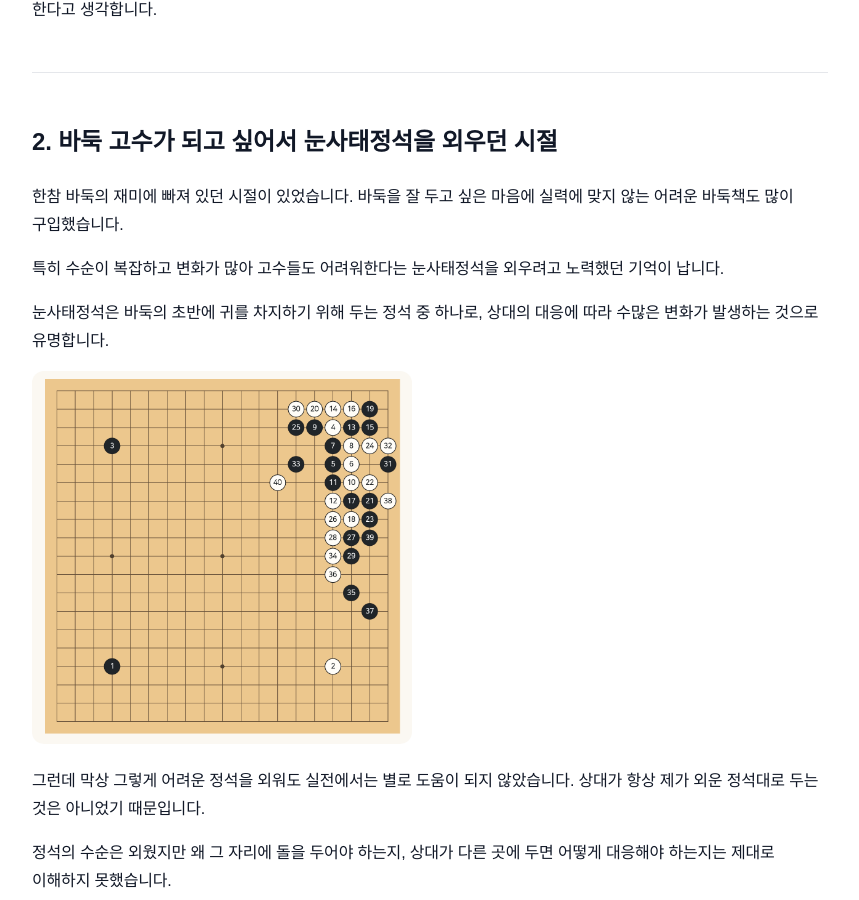
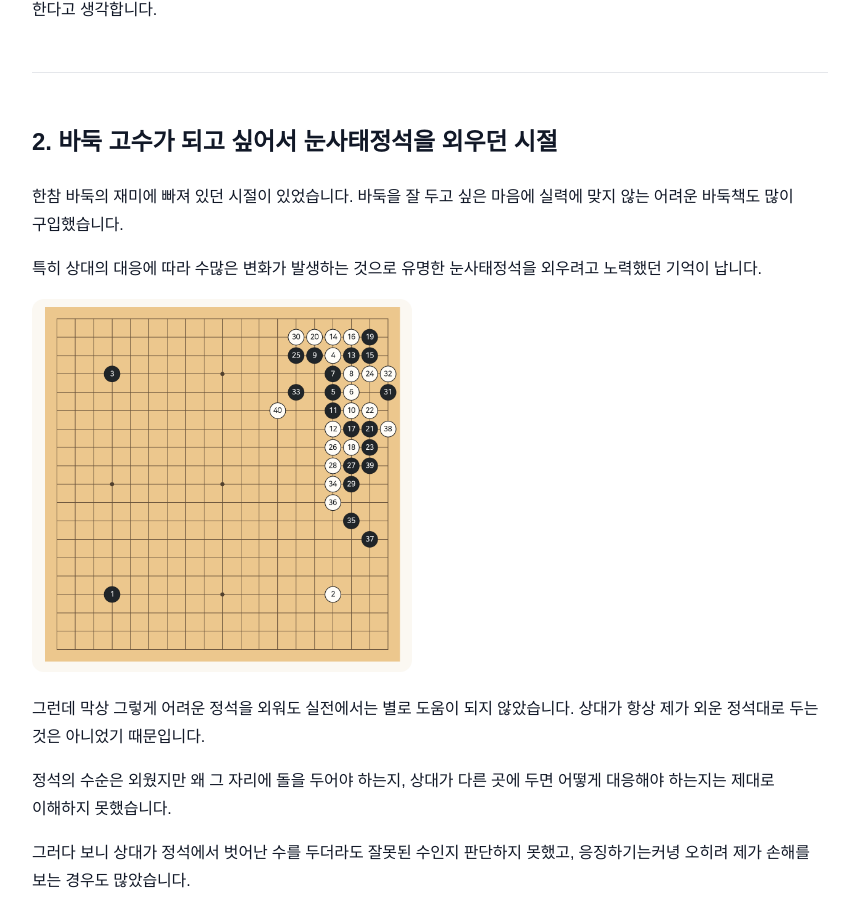
Before and after one commit to sanghoon-lee/sanghoon-lee.github.io, a Jekyll site: the page built from _posts/2026-10-16-baduk-and-ai.md, in a window 1280 px wide and 900 px high, scrolled down 1799 px. Shown: the whole window, without its empty margins (210-1069 px from the left). Built offline with Jekyll 4.4.1, drawn with Linux system fonts in a browser that asks for light colours; nearby versions of some CDN libraries; comment, search, counter and statistics services are not loaded.

```diff
--- a/_posts/2026-10-16-baduk-and-ai.md
+++ b/_posts/2026-10-16-baduk-and-ai.md
@@ -52,9 +52,7 @@ AI는 개발자가 코드를 작성하는 수고를 덜어줄 수 있지만, 그
 
 한참 바둑의 재미에 빠져 있던 시절이 있었습니다. 바둑을 잘 두고 싶은 마음에 실력에 맞지 않는 어려운 바둑책도 많이 구입했습니다.
 
-특히 수순이 복잡하고 변화가 많아 고수들도 어려워한다는 눈사태정석을 외우려고 노력했던 기억이 납니다.
-
-눈사태정석은 바둑의 초반에 귀를 차지하기 위해 두는 정석 중 하나로, 상대의 대응에 따라 수많은 변화가 발생하는 것으로 유명합니다.
+특히 상대의 대응에 따라 수많은 변화가 발생하는 것으로 유명한 눈사태정석을 외우려고 노력했던 기억이 납니다.
 
 <img class="main-image" src="/assets/images/baduk2.png" alt="눈사태정석 예시">
 
```
